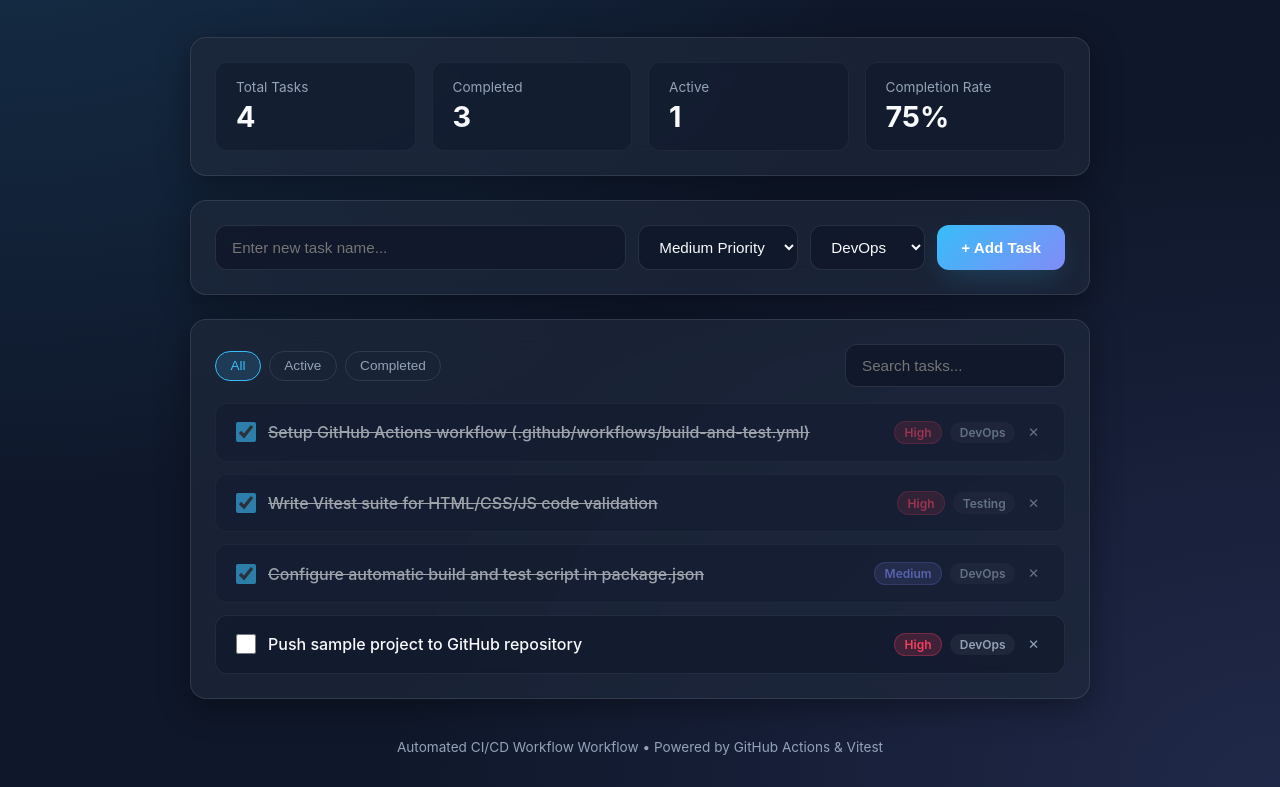
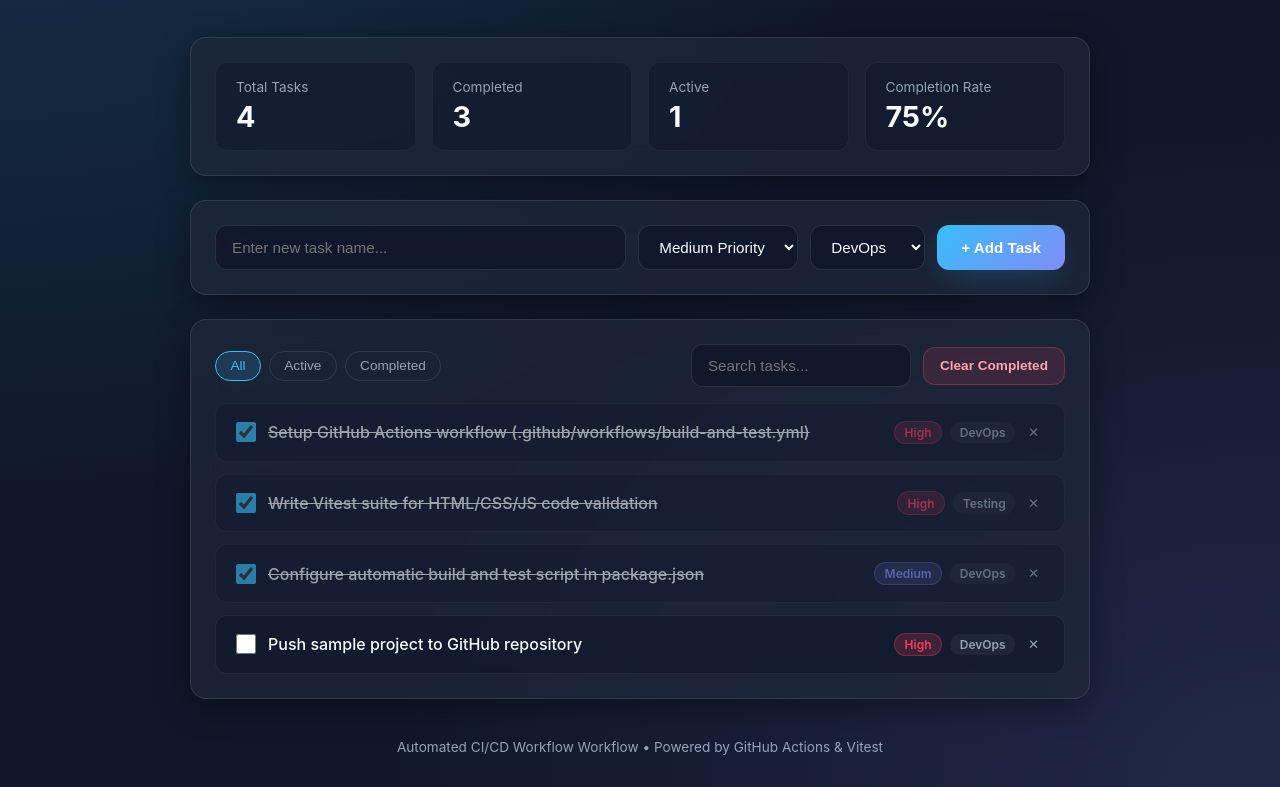
Before and after one commit to dhruv4777/practical, a website built with Vite: page index.html in a window 1280 px wide. Shown: the part 153-940 px from the top of the page. Built offline with nearby package versions, Linux system fonts and the light colour scheme.

Commit message:
feat: add clear completed tasks feature with unit tests

```diff
--- a/index.html
+++ b/index.html
@@ -68,13 +68,16 @@
           <button class="filter-btn" data-filter="active">Active</button>
           <button class="filter-btn" data-filter="completed">Completed</button>
         </div>
+        <div class="controls-right">
           <input
             type="text"
             id="search-input"
             class="input-field"
             placeholder="Search tasks..."
-          style="max-width: 220px;"
+            style="max-width: 200px;"
           >
+          <button id="clear-completed-btn" class="btn-secondary" title="Clear all completed tasks">Clear Completed</button>
+        </div>
       </div>
 
       <div id="task-list" class="task-list">
--- a/src/main.js
+++ b/src/main.js
@@ -120,5 +120,13 @@ filterBtns.forEach(btn => {
   });
 });
 
+const clearCompletedBtn = document.getElementById('clear-completed-btn');
+if (clearCompletedBtn) {
+  clearCompletedBtn.addEventListener('click', () => {
+    manager.clearCompletedTasks();
+    renderTasks();
+  });
+}
+
 // Initial Render
 renderTasks();
--- a/src/style.css
+++ b/src/style.css
@@ -192,6 +192,32 @@ p.subtitle {
   border-color: var(--accent-cyan);
 }
 
+.controls-right {
+  display: flex;
+  gap: 0.75rem;
+  align-items: center;
+  flex-wrap: wrap;
+}
+
+.btn-secondary {
+  background: rgba(244, 63, 94, 0.15);
+  border: 1px solid rgba(244, 63, 94, 0.35);
+  color: #fda4af;
+  border-radius: var(--radius-md);
+  padding: 0.65rem 1rem;
+  font-size: 0.85rem;
+  font-weight: 600;
+  cursor: pointer;
+  transition: all 0.2s ease;
+  white-space: nowrap;
+}
+
+.btn-secondary:hover {
+  background: rgba(244, 63, 94, 0.25);
+  border-color: var(--accent-rose);
+  color: #fff;
+}
+
 .task-list {
   display: flex;
   flex-direction: column;
--- a/src/taskManager.js
+++ b/src/taskManager.js
@@ -40,6 +40,12 @@ export class TaskManager {
     return this.tasks.length < initialLength;
   }
 
+  clearCompletedTasks() {
+    const initialLength = this.tasks.length;
+    this.tasks = this.tasks.filter(t => !t.completed);
+    return initialLength - this.tasks.length;
+  }
+
   getFilteredTasks(filter = 'all', searchQuery = '') {
     return this.tasks.filter(task => {
       const matchesFilter =
```
Also changed, not shown: test/taskManager.test.js (+7 -0 lines). Lines whose indentation alone changed are shown as unchanged.
